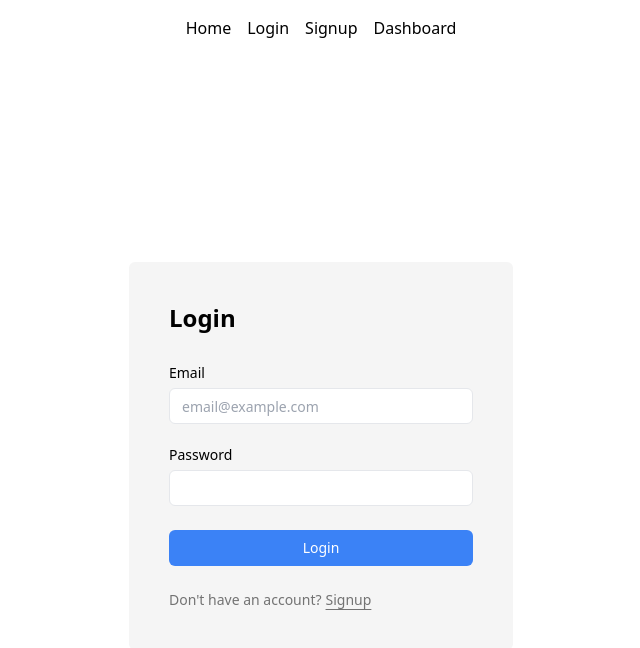
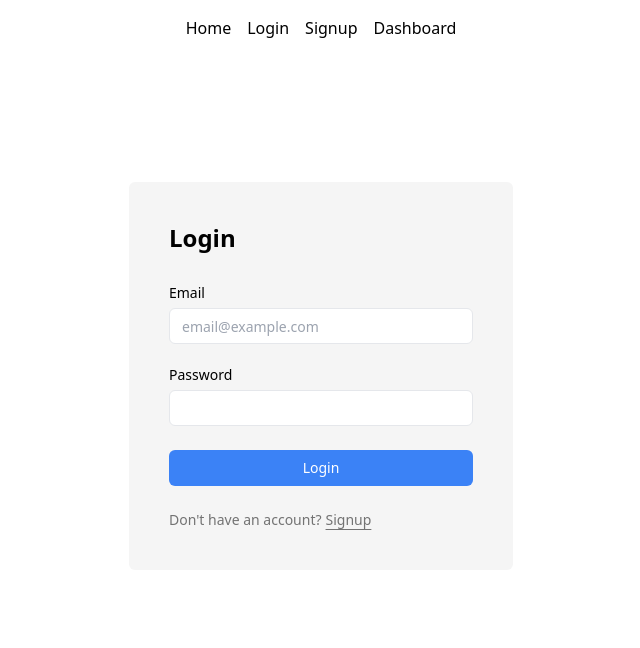
Before and after one commit to Masoud-M/auth-task, a Next.js app: page /login in a window 1280 px wide. Shown: the top 648 px of the page, without its empty margins (319-959 px from the left). Built offline with nearby package versions, Linux system fonts and the light colour scheme; no server answers.

Commit message:
update: Wrapper component styling

```diff
--- a/components/auth/Wrapper.tsx
+++ b/components/auth/Wrapper.tsx
@@ -6,7 +6,7 @@ export default function Wrapper({
   children: React.ReactNode;
 }>) {
   return (
-    <section className="flex justify-center items-center p-4 w-full min-h-svh">
+    <section className="flex justify-center items-center p-4 w-full min-h-[80dvh]">
       <div className="bg-neutral-100 p-6 md:p-10 rounded-md w-full max-w-sm">
         <h1 className="place-self-start mb-8 font-semibold text-2xl">
           {title}
```
